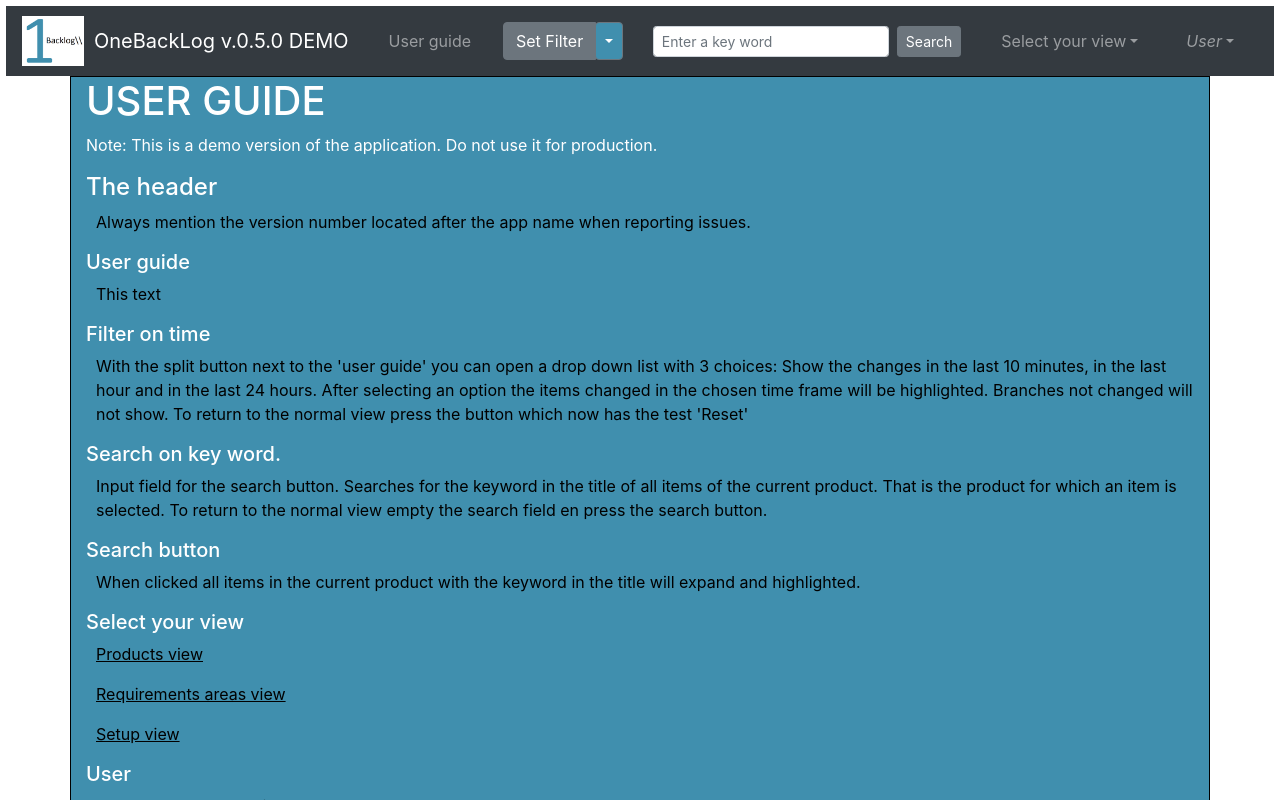
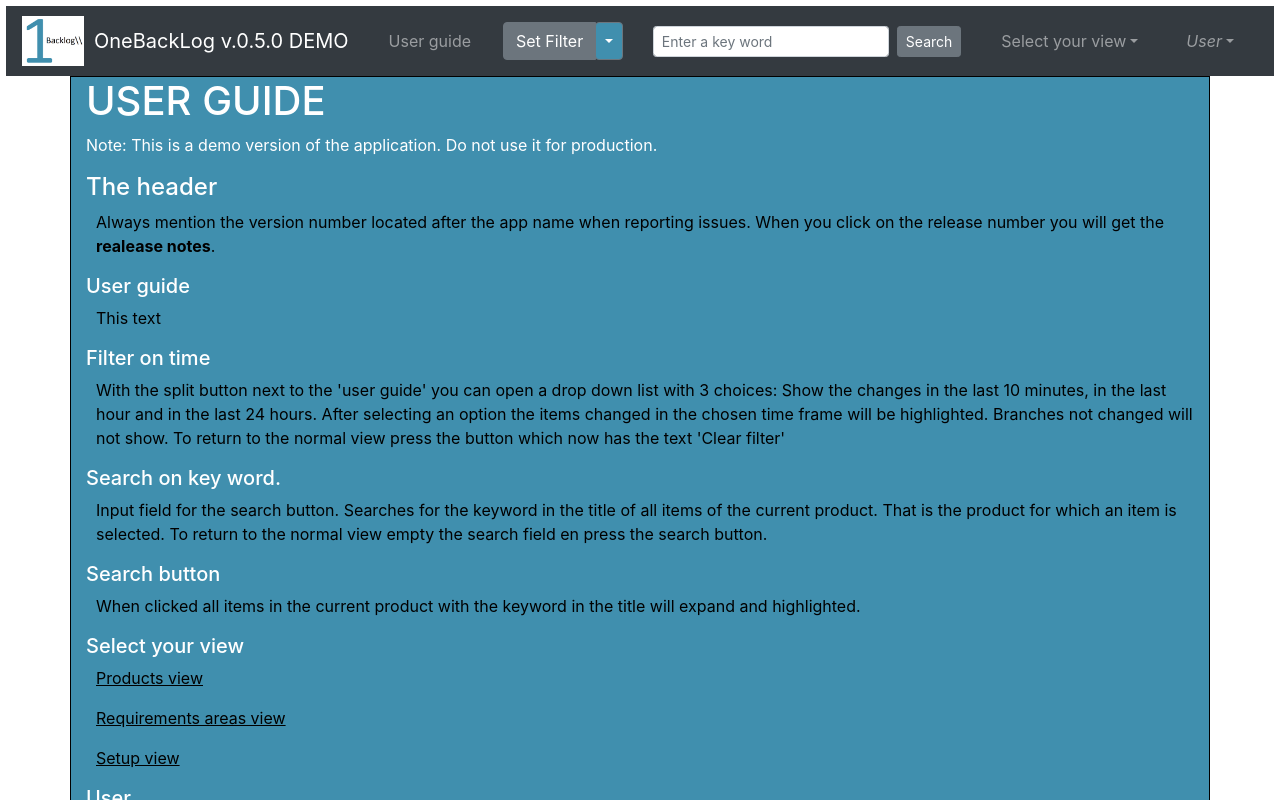
Before and after one commit to ErikVerheul/OneBacklog, a Vue app: page /userguide in a window 1280 px wide. Shown: the top 800 px of the page. Built offline with nearby package versions, Linux system fonts and the light colour scheme.

Commit message:
Last changes for v.0.5.0

```diff
--- a/src/components/userguide/userguide.vue
+++ b/src/components/userguide/userguide.vue
@@ -5,11 +5,11 @@
 				<h1>USER GUIDE</h1>
 				<p v-if=this.$store.state.demo>Note: This is a demo version of the application. Do not use it for production.</p>
 				<h4>The header</h4>
-				<p class="indent10">Always mention the version number located after the app name when reporting issues.</p>
+				<p class="indent10">Always mention the version number located after the app name when reporting issues. When you click on the release number you will get the <b>realease notes</b>.</p>
 				<h5>User guide</h5>
 				<p class="indent10">This text</p>
 				<h5>Filter on time</h5>
-				<p class="indent10">With the split button next to the 'user guide' you can open a drop down list with 3 choices: Show the changes in the last 10 minutes, in the last hour and in the last 24 hours. After selecting an option the items changed in the chosen time frame will be highlighted. Branches not changed will not show. To return to the normal view press the button which now has the test 'Reset'</p>
+				<p class="indent10">With the split button next to the 'user guide' you can open a drop down list with 3 choices: Show the changes in the last 10 minutes, in the last hour and in the last 24 hours. After selecting an option the items changed in the chosen time frame will be highlighted. Branches not changed will not show. To return to the normal view press the button which now has the text 'Clear filter'</p>
 				<h5>Search on key word.</h5>
 				<p class="indent10">Input field for the search button. Searches for the keyword in the title of all items of the current product. That is the product for which an item is selected. To return to the normal view empty the search field en press the search button.</p>
 				<h5>Search button</h5>
```
